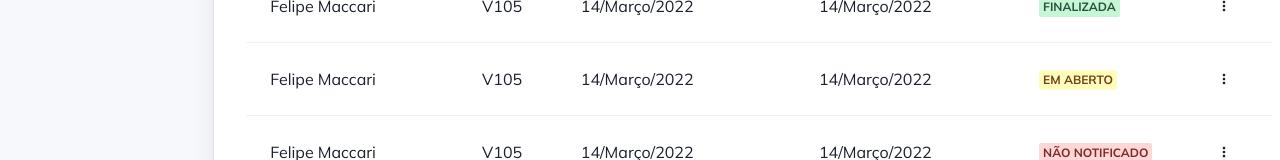
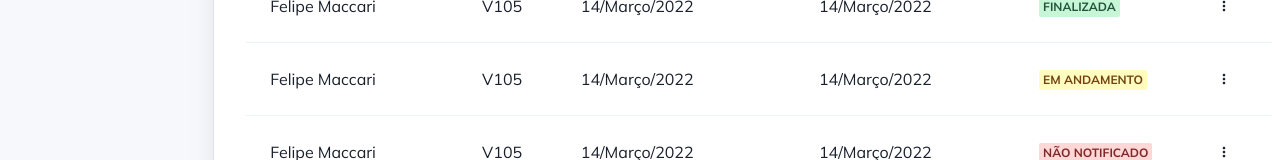
Before and after one commit to utfpr-apps/scan-utfpr, a Next.js app in the folder frontend/: page /notificacoes in a window 1280 px wide. Shown: the part 361-521 px from the top of the page. Built offline with nearby package versions, Linux system fonts and the light colour scheme.

Commit message:
fix(notifications): fix badge text to in progress notification

```diff
--- a/frontend/layouts/notifications/LayoutNotificationsBadge.js
+++ b/frontend/layouts/notifications/LayoutNotificationsBadge.js
@@ -6,7 +6,7 @@ const LayoutNotificationsBadge = ({ status }) => {
   }
 
   if (status === 1) {
-    return <Badge colorScheme="yellow">EM ABERTO</Badge>;
+    return <Badge colorScheme="yellow">EM ANDAMENTO</Badge>;
   }
 
   if (status === 2) {
```
